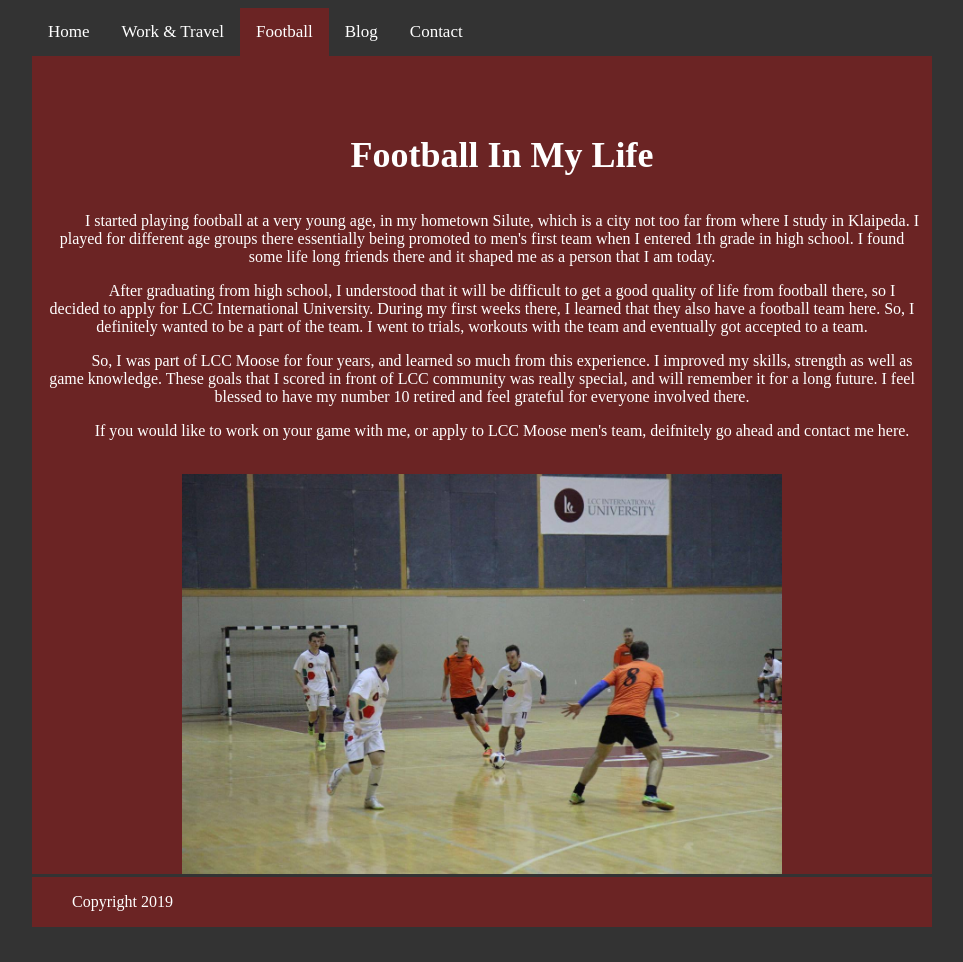
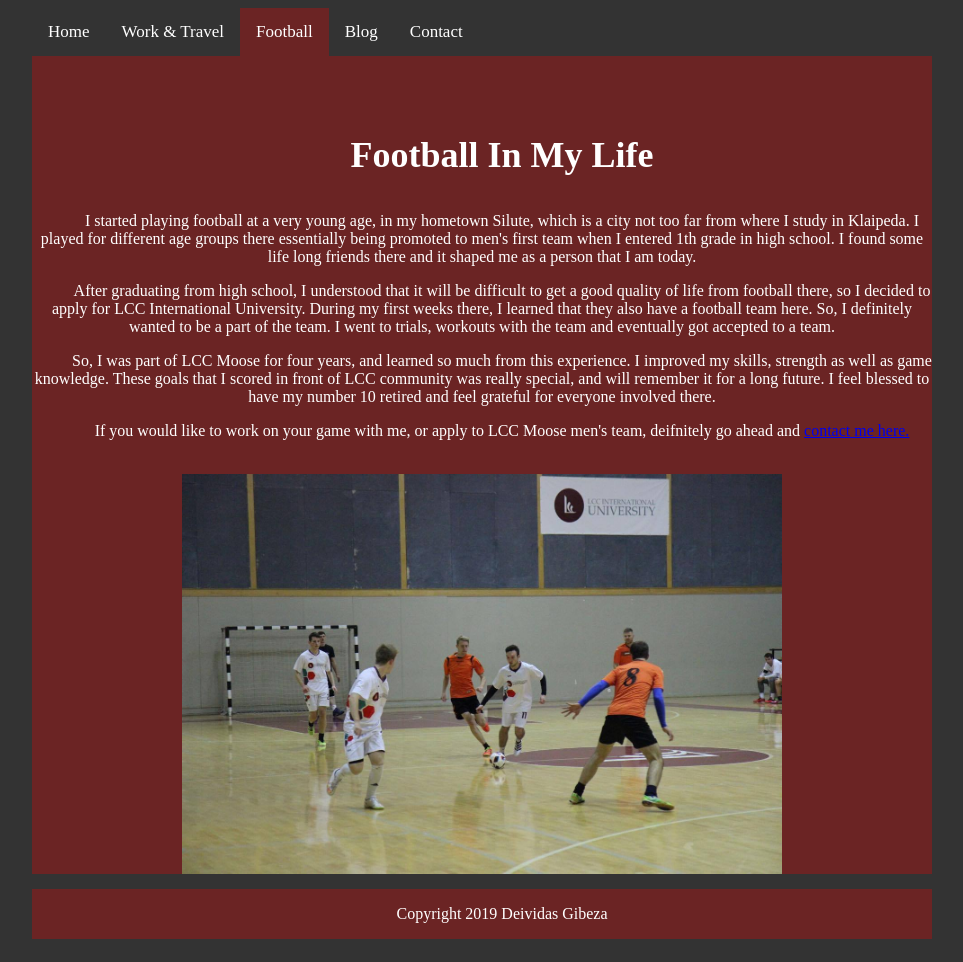
Before and after one commit to deividasgib/deividasgib.github.io, a plain HTML site: page Football.html in a window 1280 px wide. Shown: the whole page, without its empty margins (158-1121 px from the left). Before the commit the page ends 938 px from the top, so only its background shows below. Drawn offline with Linux system fonts and the light colour scheme.

Commit message:
Add files via upload

```diff
--- a/Football.html
+++ b/Football.html
@@ -25,7 +25,7 @@
 					<p>I started playing football at a very young age, in my hometown Silute, which is a city not too far from where I study in Klaipeda. I played for different age groups there essentially being promoted to men's first team when I entered 1th grade in high school. I found some life long friends there and it shaped me as a person that I am today.</p>
 					<p>After graduating from high school, I understood that it will be difficult to get a good quality of life from football there, so I decided to apply for LCC International University. During my first weeks there, I learned that they also have a football team here. So, I definitely wanted to be a part of the team. I went to trials, workouts with the team and eventually got accepted to a team.</p>
 					<p>So, I was part of LCC Moose for four years, and learned so much from this experience. I improved my skills, strength as well as game knowledge. These goals that I scored in front of LCC community was really special, and will remember it for a long future. I feel blessed to have my number 10 retired and feel grateful for everyone involved there.<p>
-					<p>If you would like to work on your game with me, or apply to LCC Moose men's team, deifnitely go ahead and contact me here.<p>
+					<p>If you would like to work on your game with me, or apply to LCC Moose men's team, deifnitely go ahead and <a href="Contact.html">contact me here.</a><p>
 					</div>
 					<div id="col-3">
 						<br>
@@ -35,7 +35,7 @@
 
 			</main>
 			<footer>
-				<p>Copyright 2019</p>
+				<p>Copyright 2019 Deividas Gibeza</p>
 			</footer>
 		</div
 
--- a/style.css
+++ b/style.css
@@ -8,11 +8,10 @@ img {
 	margin-right: auto;
 	width: 900px;
 	}
+
+
+
 header {
-	background-color: #333
-	}
-
-.container {
 	background-color: #333;
 	overflow: hidden;
 	width: 900px;
@@ -20,7 +19,7 @@ header {
 	}
 
 
-.container a {
+header a {
 	float: left;
 	color: white;
 	display: block;
@@ -31,27 +30,31 @@ header {
 	background-color: #333;
 	}
 
-.container a:hover {
+header a:hover {
 	background-color: #ddd;
 	color: black;
 	}
 
 
-.container a.active {
+header a.active {
 	background-color: #6B2424;
 	color: white;
 	}
 
 main {
 	background-color: #6B2424;
-	margin-top: 48px;
-	padding: 0 10px;
+	margin: auto;
+	padding: auto;
+	width: 900px;
+
 	}
 
 p {
 	text-indent: 40px;
 	color: white;
  }
+
+
 
 #home-col-1 {
 	text-align: center;
@@ -136,10 +139,12 @@ input[type=submit]:hover {
 
 footer {
 	background-color: #6B2424;
-	margin: 0 auto;
+	margin: auto;
+	padding: auto;
 	border-top-style: solid;
 	border-bottom-style: solid;
-	border-color: #333
-
-
+	border-color: #333;
+	width: 900px;
+	text-align: center;
+	border-width: 15px 15px;
 }
```
Also changed, not shown: Blog.html (+1 -1 lines), Contact.html (+1 -1 lines), Work and Travel.html (+2 -2 lines), index.html (+5 -5 lines), jorkas.jpg (added).
